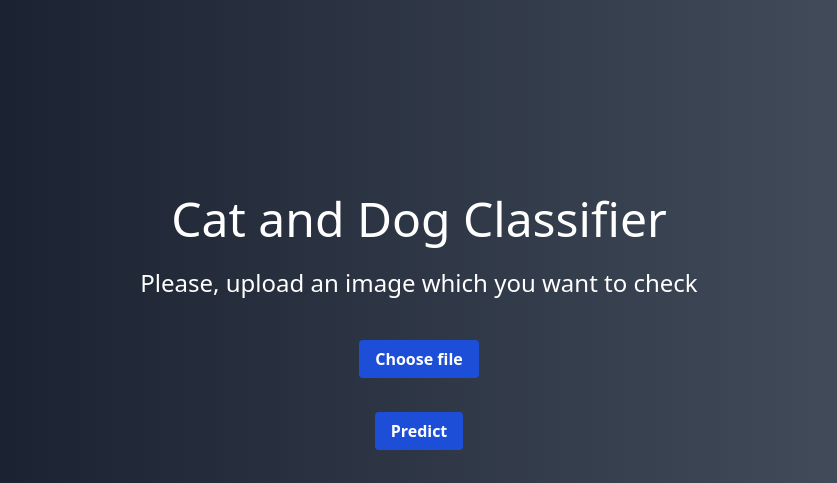
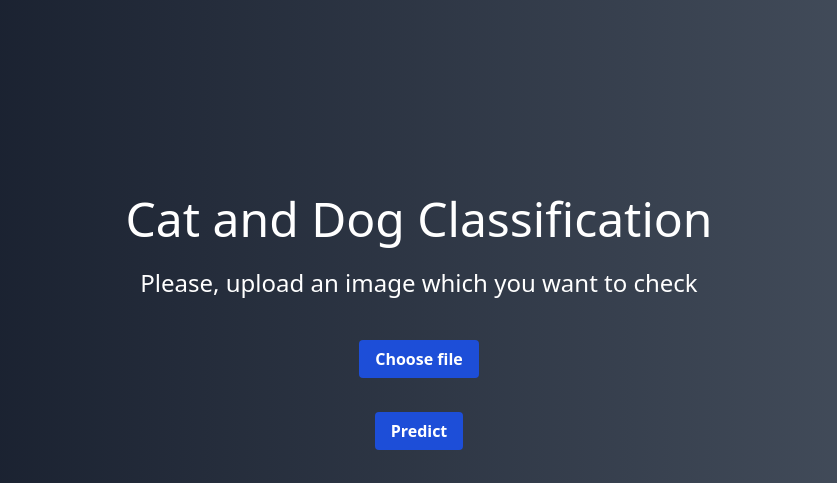
Before and after one commit to Saidkarim2000/Web-Application, a Flask app: page / in a window 1280 px wide. Shown: the part 141-624 px from the top of the page, without its empty margins (221-1058 px from the left). Run offline with Flask 2, Linux system fonts and the light colour scheme; some libraries are stand-ins or nearby versions.

Commit message:
index changes

```diff
--- a/templates/index.html
+++ b/templates/index.html
@@ -11,7 +11,7 @@
     <h1 class="flex flex-col items-align text-center text-5xl text-white ">Saidkarim's Web Application</h1>
 
     <div class="flex flex-col items-align text-center">
-        <p class="text-5xl text-white mt-72 mb-6">Cat and Dog Classifier</p>
+        <p class="text-5xl text-white mt-72 mb-6">Cat and Dog Classification</p>
         <p class="text-2xl text-white mb-12">Please, upload an image which you want to check</p>
         <form action = "/success" method = "post" enctype="multipart/form-data">
         <label class="bg-blue-700 hover:drop-shadow-2xl hover:-translate-y-1 hover:scale-150 hover: duration-300 text-white font-bold py-2 px-4 cursor-pointer rounded w-24 mx-auto">
```
